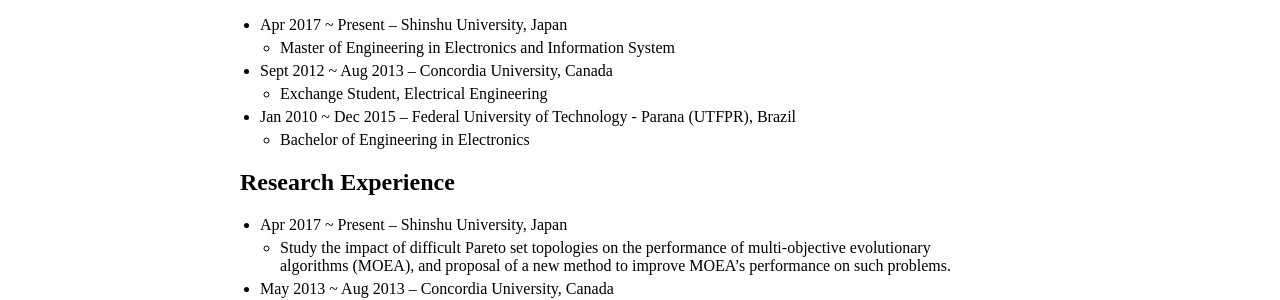
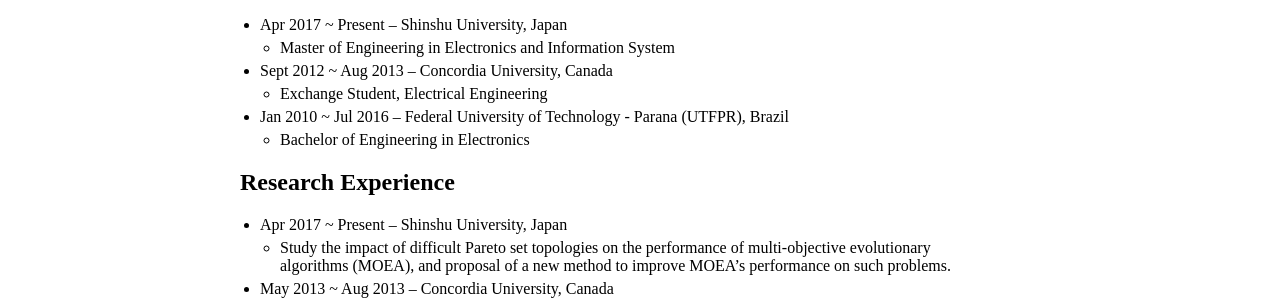
Before and after one commit to yurimarca/yurimarca.github.io, a Jekyll site: the page built from about.md, in a window 1280 px wide. Shown: the part 161-461 px from the top of the page. Built offline with Jekyll 4.4.1, drawn with Linux system fonts in a browser that asks for light colours.

Commit message:
correct bachelor degree graduation date according to degree certificate

```diff
--- a/about.md
+++ b/about.md
@@ -12,7 +12,7 @@
 * Sept 2012 ~ Aug 2013 -- Concordia University, Canada
   * Exchange Student, Electrical Engineering
 
-* Jan 2010 ~ Dec 2015 -- Federal University of Technology - Parana (UTFPR), Brazil
+* Jan 2010 ~ Jul 2016 -- Federal University of Technology - Parana (UTFPR), Brazil
   * Bachelor of Engineering in Electronics
 
 ## Research Experience
```
